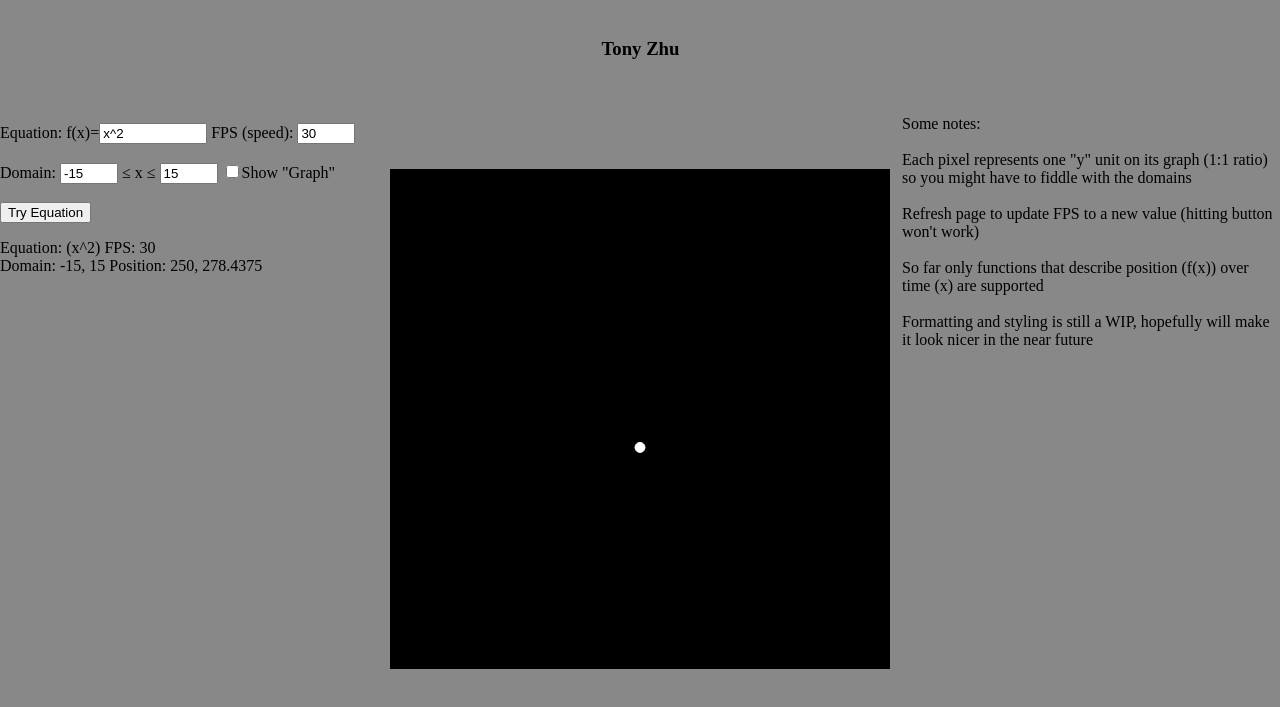
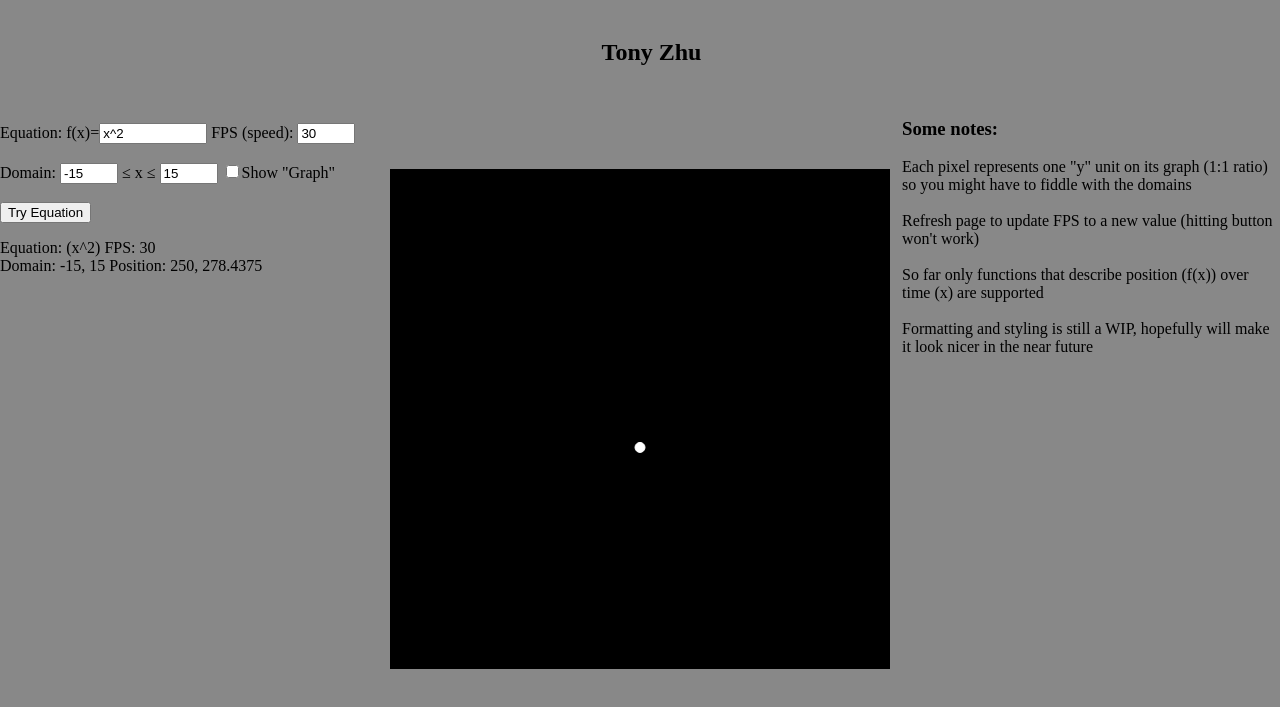
Before and after one commit to snickerton/Math420ModelMovement, a website: page index.html in a window 1280 px wide. Shown: the part 61-768 px from the top of the page. Drawn offline with nearby package versions, Linux system fonts and the light colour scheme.

Commit message:
more formatting

```diff
--- a/index.html
+++ b/index.html
@@ -27,15 +27,17 @@
 
 <body>
   <h1 id="title"> A Movement Modeler </h1>
-  <h3 id = "author"> Tony Zhu </h3>
+  <h2 id = "author"> Tony Zhu </h2>
 
-  <p id = "notes">
-  Some notes: <br> <br>
+  <div id = "notes">
+  <p>
+  <h3>Some notes: </h3>
   Each pixel represents one "y" unit on its graph (1:1 ratio) so you might have to fiddle with the domains <br><br>
   Refresh page to update FPS to a new value (hitting button won't work) <br> <br>
   So far only functions that describe position (f(x)) over time (x) are supported <br> <br>
   Formatting and styling is still a WIP, hopefully will make it look nicer in the near future
   </p>
+  </div>
 
   <div id="form">
   Equation: f(x)=<input type = "text" id = "inputEquation" value = "x^2">
```
